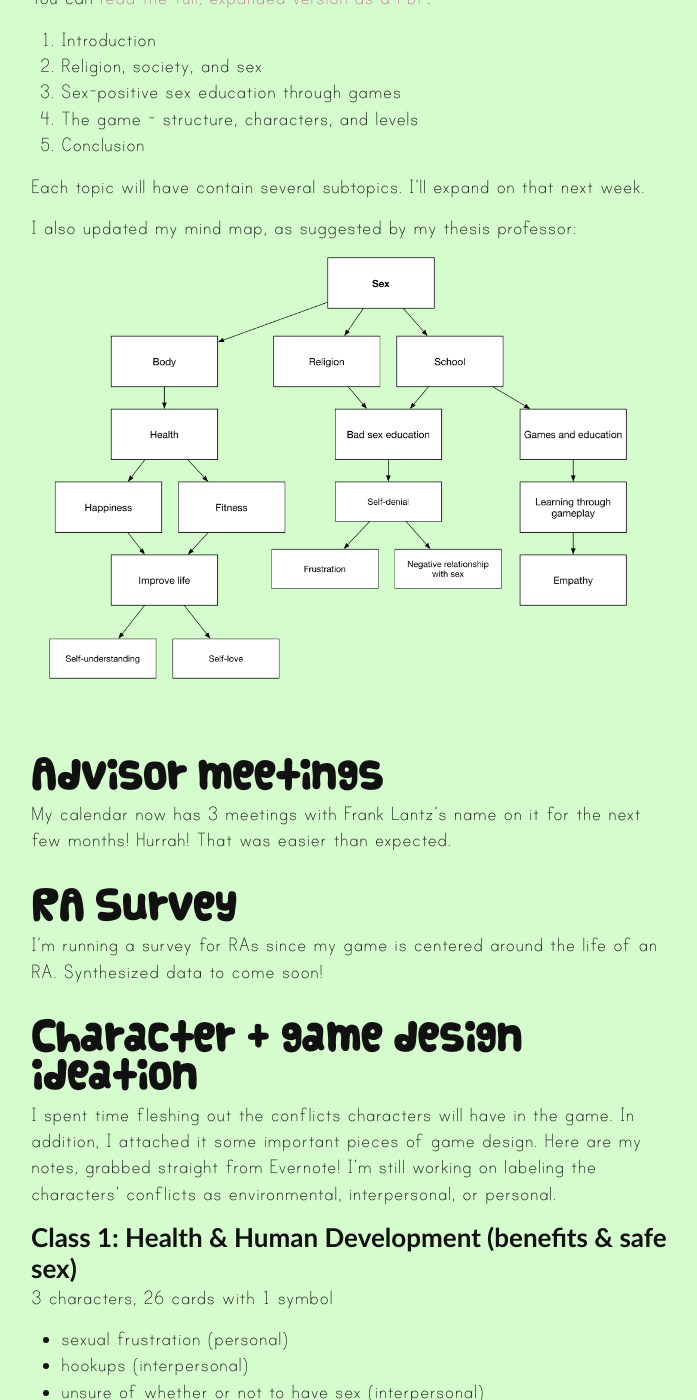
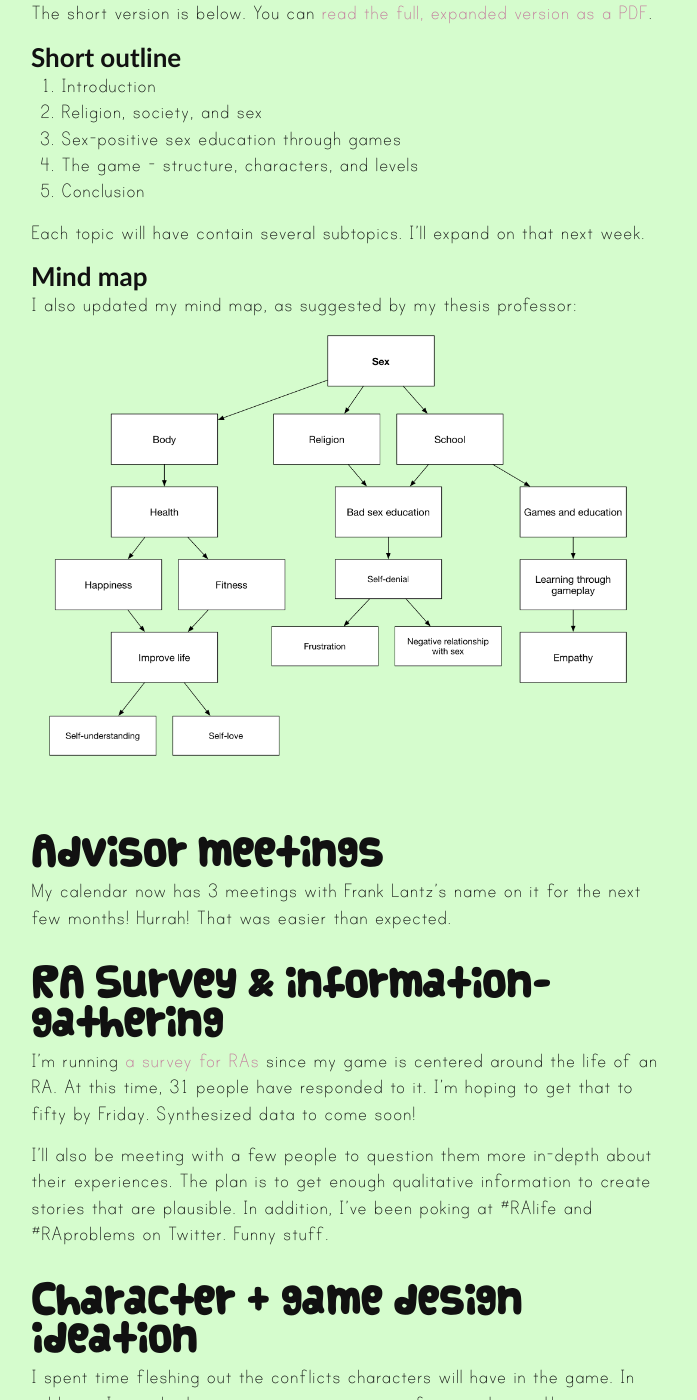
Before and after one commit to cattsmall/thesis-website, a Jekyll site: the page built from _posts/2015-09-15-why-what-if-how-what-else.md, in a window 1280 px wide and 1400 px high, scrolled down 2484 px. Shown: the whole window, without its empty margins (289-986 px from the left). Built offline with Jekyll 4.4.1, drawn with Linux system fonts in a browser that asks for light colours; some web fonts are replaced; some of the changed text lies outside the part shown.

Commit message:
added new blog post for the week

```diff
--- a/_posts/2015-09-15-why-what-if-how-what-else.md
+++ b/_posts/2015-09-15-why-what-if-how-what-else.md
@@ -30,11 +30,14 @@ A conference could go wrong in so many ways, but I'd focus on organizing the eve
 
 In the end, I still want to make a game about the subject, but a web series or conference could be interesting in the future.
 
-##Thesis outline
+##Thesis outline & mind map
 You've seen the curriculum for my game before:
+
 ![Gameplay topics diagram](/assets/img/posts/20150412_gameplay1.png)
 
-I created an outline based on my thesis curriculum and my previous drafts. You can [read the full, expanded version as a PDF](CattSmall_Outline#_2015-09-16).
+I created an outline based on the above and my previous thesis paper drafts. The short version is below. You can [read the full, expanded version as a PDF](CattSmall_Outline#_2015-09-16).
+
+###Short outline
 
 1. Introduction
 2. Religion, society, and sex
@@ -44,14 +47,17 @@ I created an outline based on my thesis curriculum and my previous drafts. You c
 
 Each topic will have contain several subtopics. I'll expand on that next week.
 
+###Mind map
 I also updated my mind map, as suggested by my thesis professor:
 ![Gameplay topics diagram](/assets/img/posts/2015-09-15/diagram_mind_map_v2.png)
 
 ##Advisor meetings
 My calendar now has 3 meetings with Frank Lantz's name on it for the next few months! Hurrah! That was easier than expected.
 
-##RA Survey
-I'm running a survey for RAs since my game is centered around the life of an RA. Synthesized data to come soon!
+##RA Survey & information-gathering
+I'm running [a survey for RAs](http://goo.gl/forms/15MK3HBG67) since my game is centered around the life of an RA. At this time, 31 people have responded to it. I'm hoping to get that to fifty by Friday. Synthesized data to come soon!
+
+I'll also be meeting with a few people to question them more in-depth about their experiences. The plan is to get enough qualitative information to create stories that are plausible. In addition, I've been poking at #RAlife and #RAproblems on Twitter. Funny stuff.
 
 ##Character + game design ideation
 I spent time fleshing out the conflicts characters will have in the game. In addition, I attached it some important pieces of game design. Here are my notes, grabbed straight from Evernote! I'm still working on labeling the characters' conflicts as environmental, interpersonal, or personal.
```
